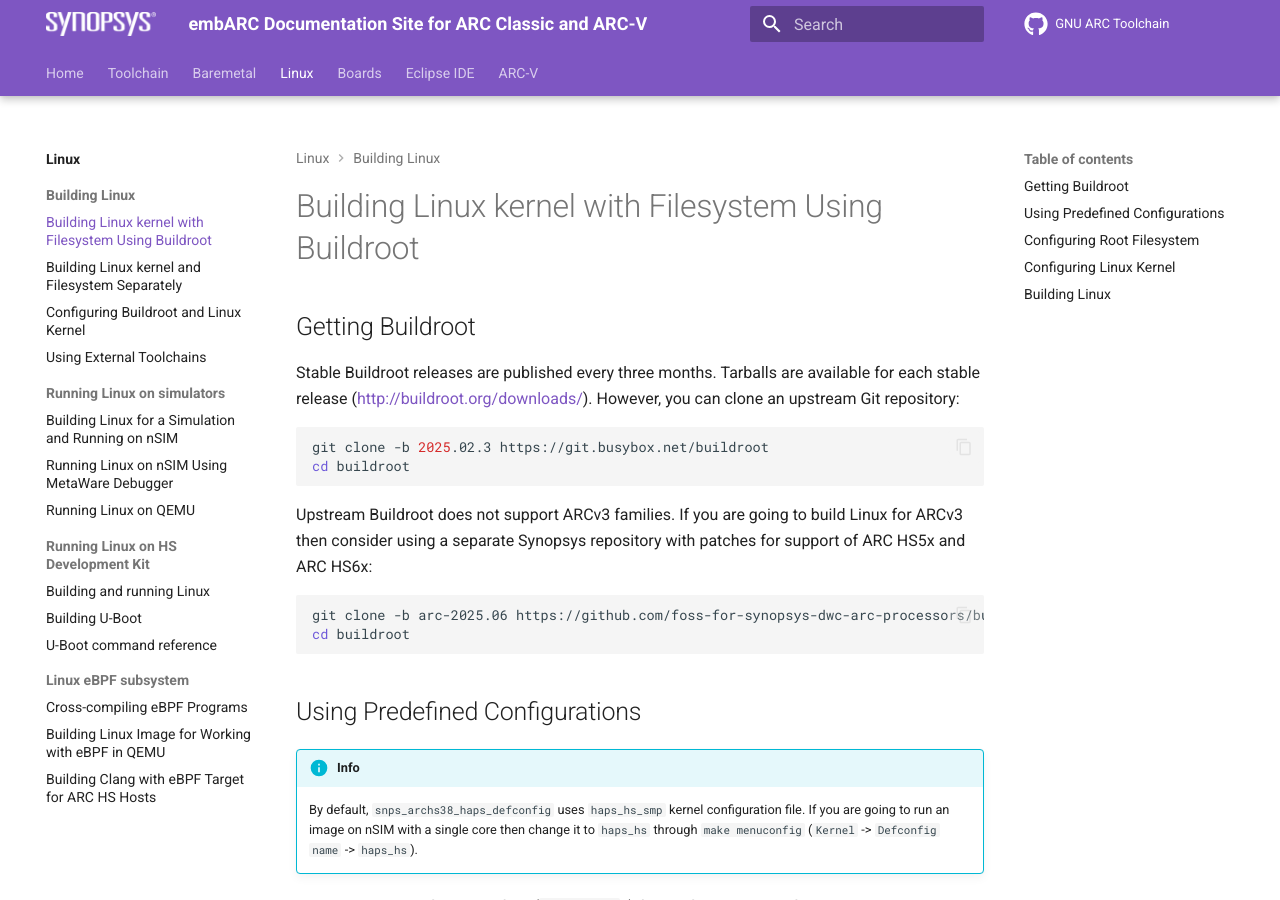
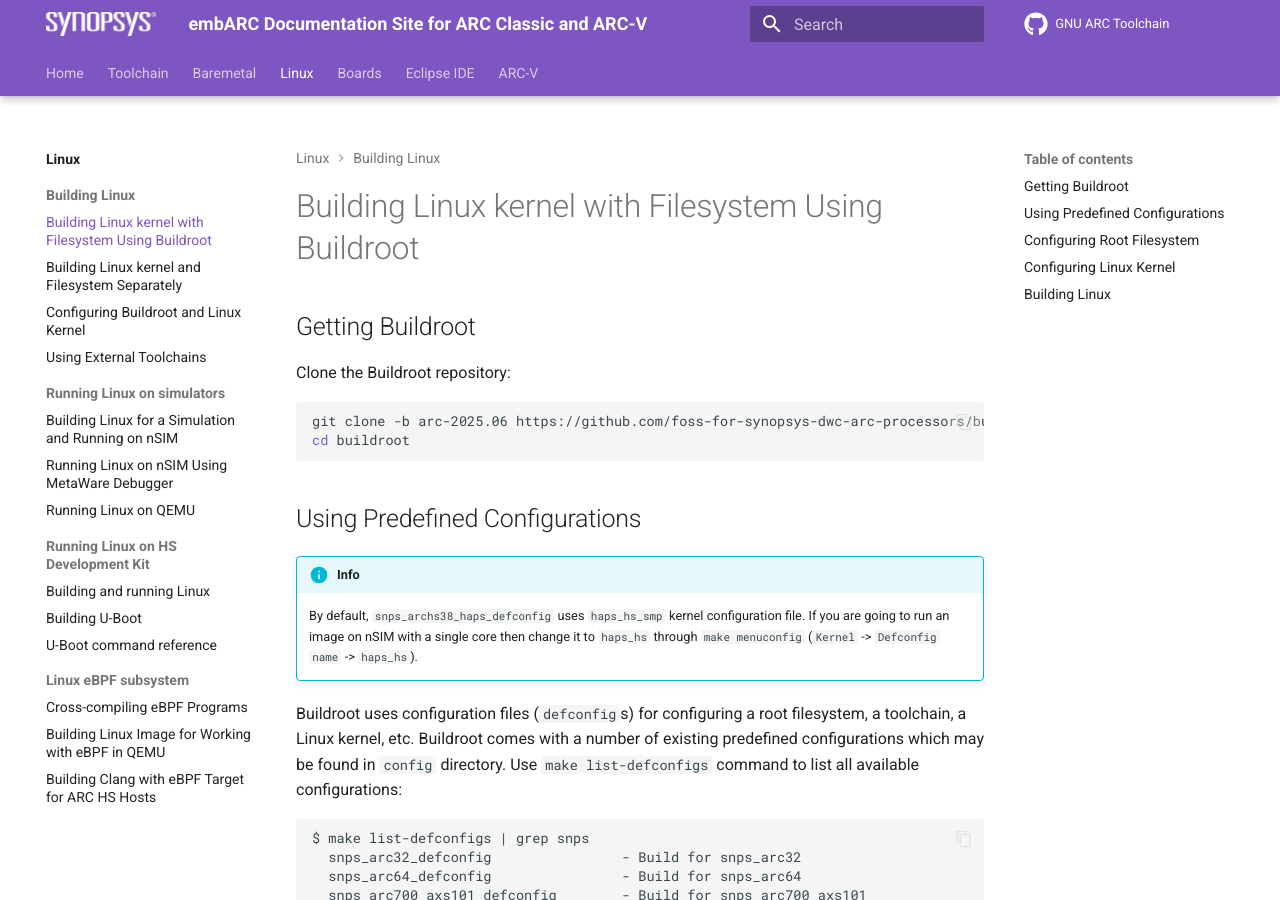
Before and after one commit to foss-for-synopsys-dwc-arc-processors/documentation, an MkDocs documentation site: the page built from docs/linux/building/buildroot.md, in a window 1280 px wide and 900 px high. Built offline with MkDocs 1.6.1 and Material for MkDocs 9.7.7, drawn with Linux system fonts in a browser that asks for light colours; comment, search, counter and statistics services are not loaded; the version menu is left out.

Commit message:
linux: Use Synopsys's repository for Buildroot
Buildroot from upstream project does not contain the
latest toolchain for ARC targets and does not
support ARCv3.

Signed-off-by: Yuriy Kolerov <ykolerov@synopsys.com>

````diff
--- a/docs/linux/building/buildroot.md
+++ b/docs/linux/building/buildroot.md
@@ -2,16 +2,7 @@
 
 ## Getting Buildroot
 
-Stable Buildroot releases are published every three months. Tarballs are available for each stable release
-(<http://buildroot.org/downloads/>). However, you can clone an upstream Git repository:
-
-```shell
-git clone -b 2025.02.3 https://git.busybox.net/buildroot
-cd buildroot
-```
-
-Upstream Buildroot does not support ARCv3 families. If you are going to build Linux for ARCv3 then
-consider using a separate Synopsys repository with patches for support of ARC HS5x and ARC HS6x:
+Clone the Buildroot repository:
 
 ```shell
 git clone -b arc-2025.06 https://github.com/foss-for-synopsys-dwc-arc-processors/buildroot
````
Also changed, not shown: docs/linux/building/configure.md (+1 -1 lines), docs/linux/building/separate.md (+1 -4 lines), docs/linux/hsdk/build.md (+3 -3 lines), docs/linux/simulators/nsim.md (+0 -4 lines).
